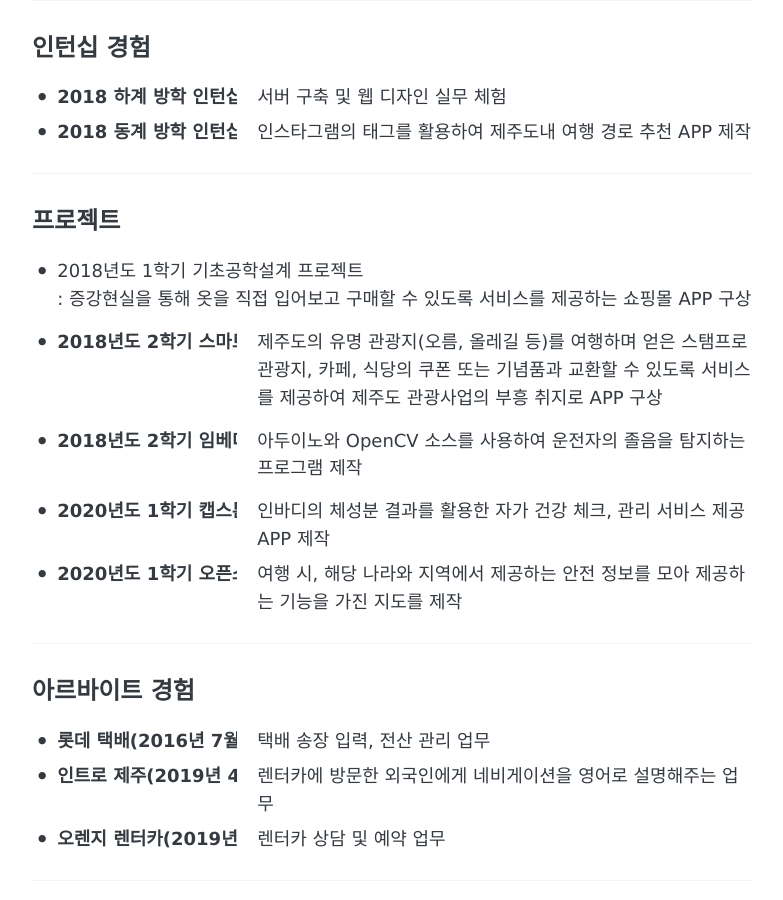
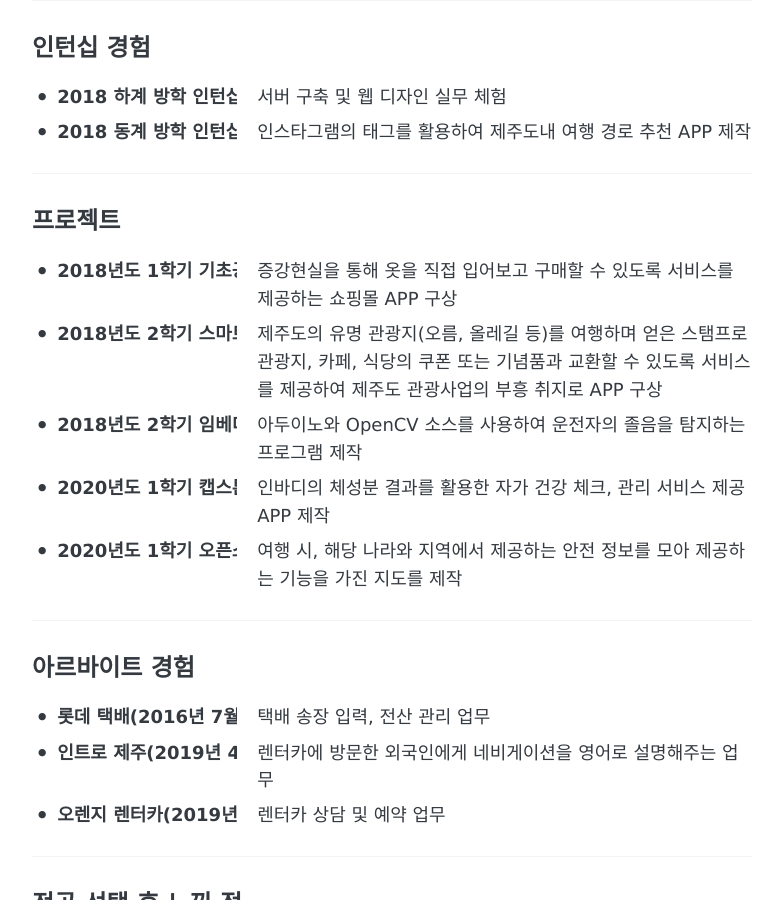
Before and after one commit to burninghering/burninghering.github.io, a Jekyll site: the page built from _posts/2020-05-19-style-test-ko.md, in a window 1280 px wide and 900 px high, scrolled down 915 px. Shown: the whole window, without its empty margins (248-1031 px from the left). Built offline with Jekyll 4.4.1, drawn with Linux system fonts in a browser that asks for light colours.

```diff
--- a/_posts/2020-05-19-style-test-ko.md
+++ b/_posts/2020-05-19-style-test-ko.md
@@ -7,15 +7,11 @@ comments: true
 
 # 자기소개서
 
-
-
 ## **컴퓨터공학**을 선택한 이유
 
  어렸을 적 꿈이 박물관장 겸 우주비행사였을 정도로 여러 분야에 관심이 많았습니다. 그래서 진로 선택에 관한 고민을 할 때마다 다양한 분야와 어우러질 수 있는 진로를 선택하고 싶었습니다. 그러던 중 통섭형 학습 탐구 스터디 활동을 하며 프로그래밍이라는 기술이 의외로 많은 분야에서 사용된다는 사실을 알고 관심이 생겨, 관련 서적을 찾아보았습니다. 컴퓨터 기술이 다른 분야와의 경계를 허물고 모든 분야에서 중요한 역할을 하고 있으며, 컴퓨터 기술을 통해 더욱 발전되고 있다는 사실을 알게 되었습니다. 나날이 진화하는 오늘날의 IT시대에서 이러한 컴퓨터 기술은 ‘미래의 문을 여는 열쇠’라 생각했습니다. 이를 통해 제가 원했던 진로 상과 프로그래머라는 직업이 매우 닮았다고 생각했으며, 프로그래밍의 무궁무진한 발전 가능성에 매료되어 컴퓨터 공학의 진로를 선택하게 되었습니다.
 
 ---
-
-
 
 ## 자격증
 
@@ -24,57 +20,51 @@ comments: true
 
 ---
 
-
-
 ## 인턴십 경험
 
-* 2018 하계 방학 인턴십 - 아트피큐<br/>
+* 2018 하계 방학 인턴십 - 아트피큐
 : 서버 구축 및 웹 디자인 실무 체험
 
-* 2018 동계 방학 인턴십 - 카카오<br/>
+* 2018 동계 방학 인턴십 - 카카오
 : 인스타그램의 태그를 활용하여 제주도내 여행 경로 추천 APP 제작
+
 
 ---
 
-
-
 ## 프로젝트
 
-* 2018년도 1학기 기초공학설계 프로젝트 <br/>: 증강현실을 통해 옷을 직접 입어보고 구매할 수 있도록 서비스를 제공하는 쇼핑몰 APP 구상
+* 2018년도 1학기 기초공학설계 프로젝트
+: 증강현실을 통해 옷을 직접 입어보고 구매할 수 있도록 서비스를 제공하는 쇼핑몰 APP 구상
 
-* 2018년도 2학기 스마트모바일컴퓨팅 프로젝트<br/>
-  : 제주도의 유명 관광지(오름, 올레길 등)를 여행하며 얻은 스탬프로 관광지, 카페, 식당의 쿠폰 또는 기념품과 교환할 수 있도록 서비스를 제공하여 제주도 관광사업의 부흥 취지로 APP 구상
+* 2018년도 2학기 스마트모바일컴퓨팅 프로젝트
+: 제주도의 유명 관광지(오름, 올레길 등)를 여행하며 얻은 스탬프로 관광지, 카페, 식당의 쿠폰 또는 기념품과 교환할 수 있도록 서비스를 제공하여 제주도 관광사업의 부흥 취지로 APP 구상
 
-* 2018년도 2학기 임베디드컴퓨팅 프로젝트<br/>
+* 2018년도 2학기 임베디드컴퓨팅 프로젝트
+: 아두이노와 OpenCV 소스를 사용하여 운전자의 졸음을 탐지하는 프로그램 제작
 
-  : 아두이노와 OpenCV 소스를 사용하여 운전자의 졸음을 탐지하는 프로그램 제작
-
-* 2020년도 1학기 캡스톤디자인 프로젝트<br/>
+* 2020년도 1학기 캡스톤디자인 프로젝트
 : 인바디의 체성분 결과를 활용한 자가 건강 체크, 관리 서비스 제공 APP 제작
 
-* 2020년도 1학기 오픈소스개발방법론 프로젝트<br/>
+* 2020년도 1학기 오픈소스개발방법론 프로젝트
 : 여행 시, 해당 나라와 지역에서 제공하는 안전 정보를 모아 제공하는 기능을 가진 지도를 제작
 
 ---
 
-
-
 ## 아르바이트 경험
 
-* 롯데 택배(2016년 7월 ~ 2019년 3월)<br/>
+* 롯데 택배(2016년 7월 ~ 2019년 3월)
 : 택배 송장 입력, 전산 관리 업무
 
 
-* 인트로 제주(2019년 4월 ~ 2019년 8월)<br/>
+* 인트로 제주(2019년 4월 ~ 2019년 8월)
 : 렌터카에 방문한 외국인에게 네비게이션을 영어로 설명해주는 업무
 
 
-* 오렌지 렌터카(2019년 9월 ~ 2019년 11월)<br/>
+* 오렌지 렌터카(2019년 9월 ~ 2019년 11월)
 : 렌터카 상담 및 예약 업무
 
+
 ---
-
-
 
 ## 전공 선택 후 느낀 점
 
@@ -86,10 +76,6 @@ comments: true
 ######  물론 공동 작업의 힘든 점도 있지만, 팀원들과 함께 서로를 도우며 하나의 목표를 향해 달려간다는 점이 무척 즐겁습니다.
 ######  이런 팀워크를 통한 작업을 하려면, 저 자신 스스로가 팀에게 도움이 되거나 팀의 한 부분이 되어 자신의 역할을 스스로 충분히 해낼 줄 알아야 하므로 스스로의 가치와 실력을 키우는 것이 중요할 것이라고 절감하고 있습니다. 많은 노력이 필요할 것이라 생각되어, 계획을 통해 제가 생각하는 저의 미래에 한걸음 더 다가갈 수 있도록 꾸준히 공부해볼 생각입니다.
 
-
-
 ---
 
-
-
 https://burninghering.github.io/
```
